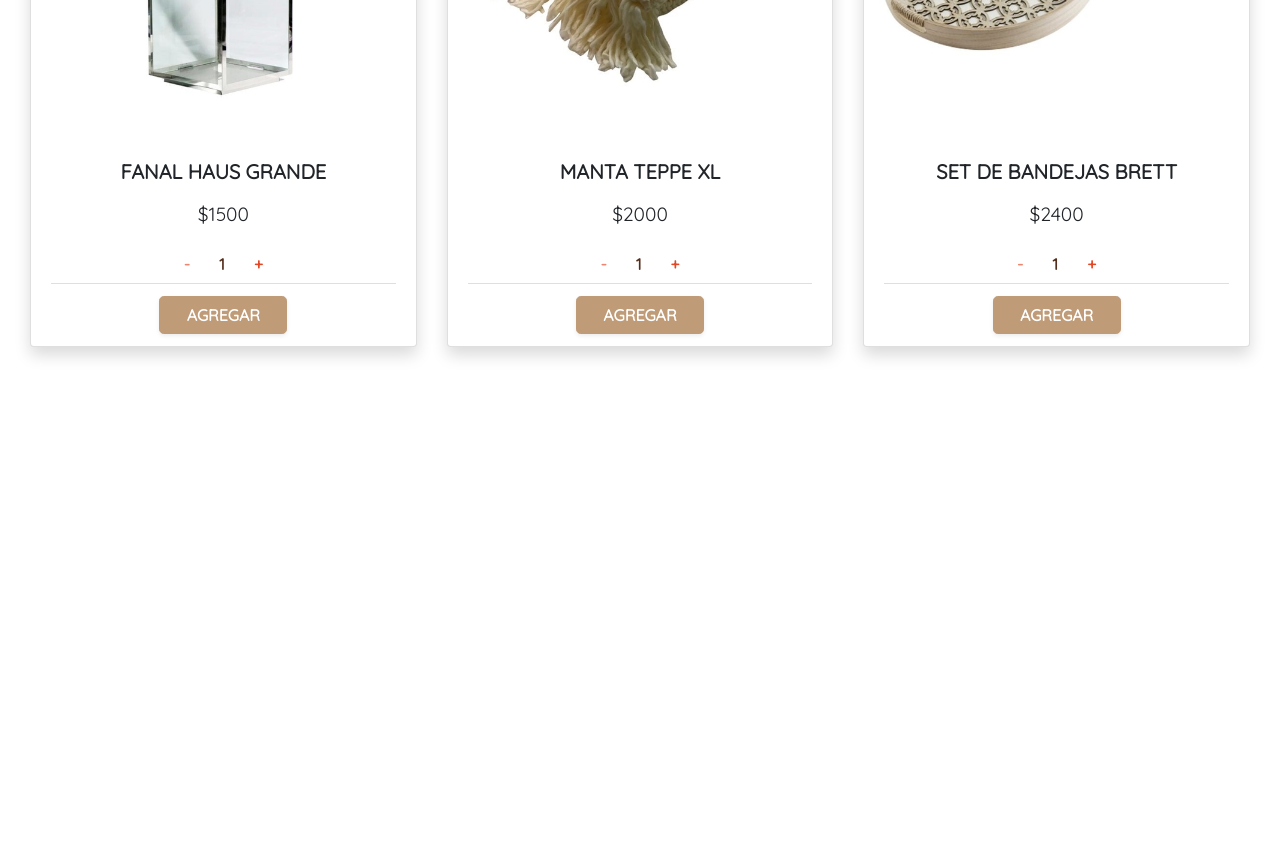
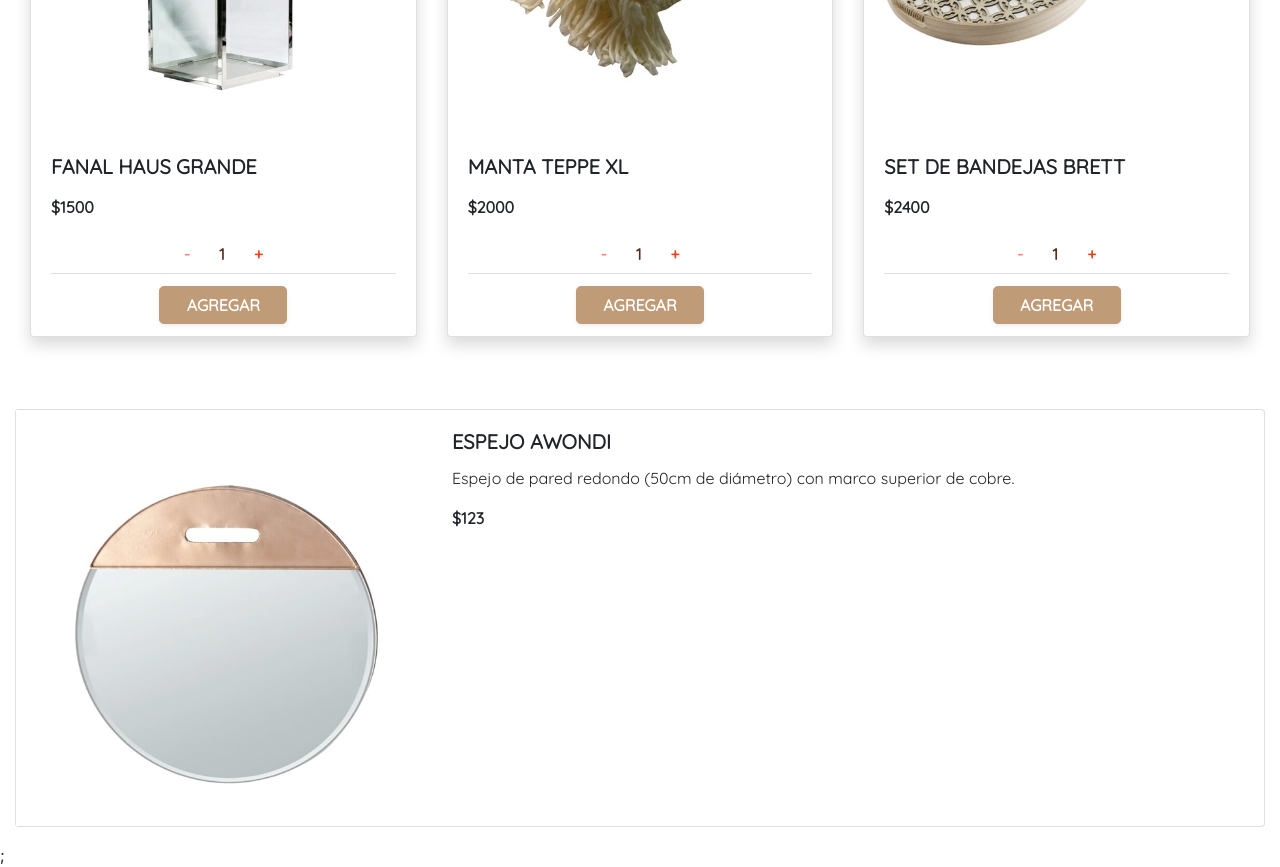
Before and after one commit to me-quintana/lakay-design, a React (Create React App) app: page / in a window 1280 px wide. Shown: the part 1020-1887 px from the top of the page. Before the commit the page ends 1391 px from the top, so only its background shows below. Built offline with nearby package versions, Linux system fonts and the light colour scheme.

Commit message:
Versión preliminar entrega clase 7

```diff
--- a/package.json
+++ b/package.json
@@ -18,6 +18,7 @@
     "react-bootstrap": "^1.4.3",
     "react-dom": "^17.0.1",
     "react-scripts": "4.0.1",
+    "spinner": "^0.3.4",
     "web-vitals": "^0.2.4"
   },
   "scripts": {
--- a/src/App.jsx
+++ b/src/App.jsx
@@ -4,12 +4,14 @@ import 'bootstrap/dist/css/bootstrap.css';
 import 'bootstrap/dist/js/bootstrap.js';
 import Navbar from './components/navbar/navbar.jsx';
 import ItemListContainer from './containers/itemListContainer/itemListContainer.jsx';
+import ItemDetailContainer from './containers/itemDetailContainer/itemDetailContainer.jsx';
 
 const App = () => {
   return (
     <>
       <Navbar/>
       <ItemListContainer/>
+      <ItemDetailContainer/>
     </>
   );
 };
--- /dev/null
+++ b/src/components/itemDetail/itemDetail.jsx
@@ -0,0 +1,26 @@
+import './itemDetail.scss';
+
+
+const ItemDetail = ({ products }) => {
+
+    return (
+        <div className="container-fluid mx-0 mt-5">
+            <div className="card mb-3">
+                <div className="row no-gutters">
+                    <div className="col-md-4">
+                        <img src="/images/espejo.jpg" alt="Espejo Awondi"/>
+                    </div>
+                    <div className="col-md-8">
+                        <div className="card-body">
+                            <h5 className="card-title">Espejo Awondi</h5>
+                            <p className="card-text">Espejo de pared redondo (50cm de diámetro) con marco superior de cobre.</p>
+                            <p className="card-text precio">$123</p>
+                        </div>
+                    </div>
+                </div>
+            </div>
+        </div>
+    );
+};
+
+export default ItemDetail;
--- /dev/null
+++ b/src/components/itemDetail/itemDetail.scss
@@ -0,0 +1,27 @@
+$font: 'Quicksand', sans-serif;
+
+$color-blue: #0091a1;
+$color-brown: #bf9b77;
+$color-dark-brown: #532e1c;
+$color-red: #e34724;
+$color-white: #ffffff;
+
+.card {
+    img {
+        width: 100%;
+    }
+    .card-body {
+        font-family: $font;
+        text-align: left;
+        h5 {
+            text-transform: uppercase;
+            font-weight: bold;
+        }
+        p {
+            font-size: 1rem;
+        }
+        .precio {
+            font-weight: bold;
+        }
+    }
+}
--- a/src/containers/itemDetailContainer/itemDetailContainer.jsx
+++ b/src/containers/itemDetailContainer/itemDetailContainer.jsx
@@ -1,8 +1,10 @@
 import React, { useEffect, useState } from 'react';
+//import ProductsList from '../../mocks/productsList/productsList.jsx';
+import ItemDetail from '../../components/itemDetail/itemDetail.jsx';
 
-const ItemDetailContainer = () => {
+const ItemDetailContainer = ({ products}) => {
 
-    useEffect(() => {
+    /*useEffect(() => {
 
         const Promesa = new Promise((resolve, reject) => {
             setTimeout(() => resolve(ProductsList), 2000);
@@ -10,9 +12,14 @@ const ItemDetailContainer = () => {
 
         Promesa.then((result) => {
             setProducts(result);
-            setIsLoading(false);
         });
-    }, []);
+    }, []);*/
+
+    return (
+        <>
+            <ItemDetail/>;
+        </>
+    );
 };
 
 export default ItemDetailContainer;
--- a/src/containers/itemListContainer/itemListContainer.jsx
+++ b/src/containers/itemListContainer/itemListContainer.jsx
@@ -1,6 +1,5 @@
 import React, { useEffect, useState } from 'react';
 import './itemListContainer.scss';
-import ItemCount from '../../components/itemCount/itemCount.jsx';
 import ProductsList from '../../mocks/productsList/productsList.jsx';
 import ItemList from '../../components/itemList/itemList.jsx';
 
```
Also changed, not shown: 2 other files (tests, documents, lock files or other folders).
